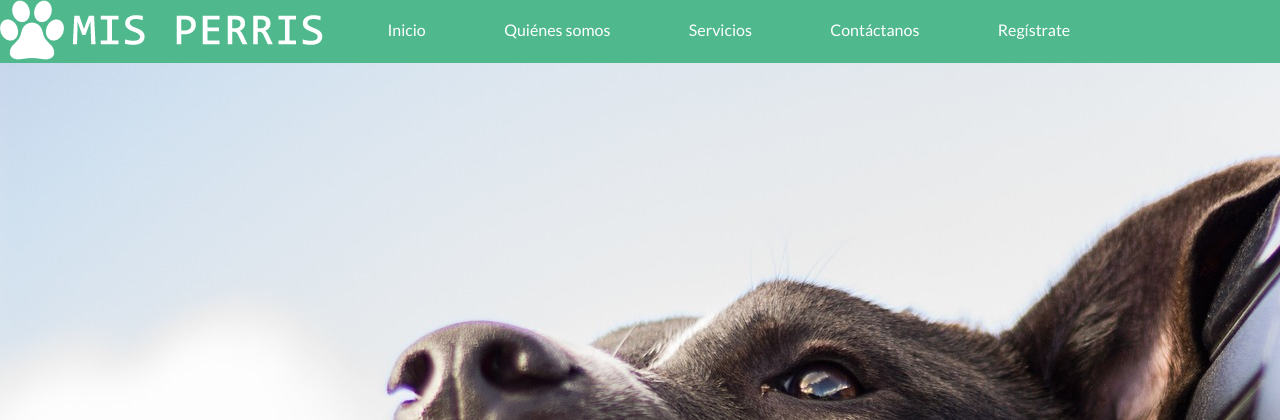
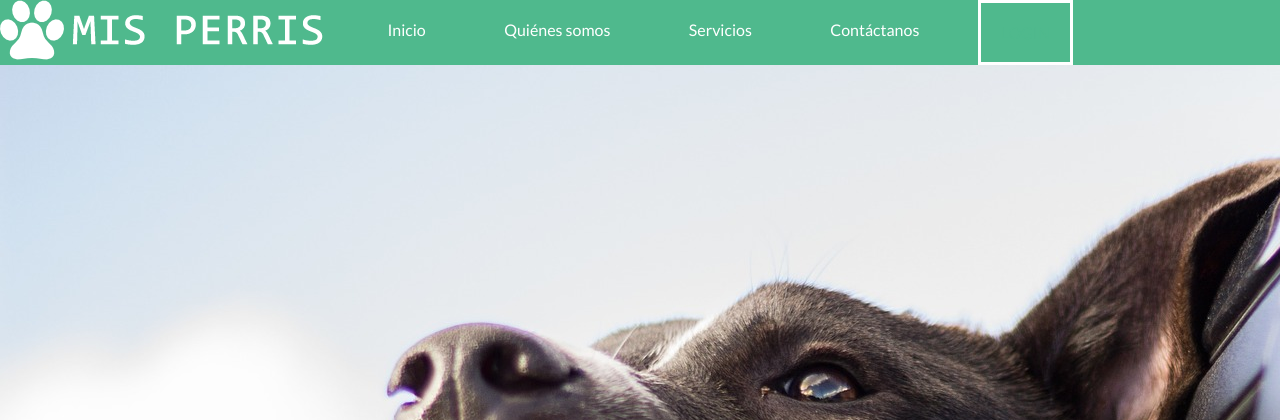
Before and after one commit to KoniAltamirano/Mis-Perris, a Django app: page / in a window 1280 px wide; the page is wider, and only the part inside the window is pictured. Shown: the top 420 px of that part. Run offline with Django 3.2, Linux system fonts and the light colour scheme; some libraries are stand-ins or nearby versions; some web fonts are replaced.

Commit message:
Interfaz con botón Login

```diff
--- a/misperris/blog/static/css/Style.css
+++ b/misperris/blog/static/css/Style.css
@@ -92,12 +92,20 @@ header nav ul li {
 
 
 header nav ul li a {
-
     color: white;
     padding: 20px;
     text-decoration: none;
     display: block;
+}
 
+.login a {
+    color: #4fb98d;
+    border: solid #fff;
+}
+
+.login a:hover {
+    color: #fff;
+    border: #4fb98d;
 }
 
 header nav ul li a:hover {
@@ -105,7 +113,7 @@ header nav ul li a:hover {
     color: #4fb98d;
 }
 
-#asidemain{
+#asidemain {
 
     float: right;
     text-align: left;
--- a/misperris/blog/templates/blog/Main.html
+++ b/misperris/blog/templates/blog/Main.html
@@ -46,13 +46,12 @@
                             <li>
                                 <a href="#">Contáctanos</a>
                             </li>
-                            <li>
-                                <a href="Registro.html">Regístrate</a>
+                            <li class="login">
+                                <a href="Registro.html">LOGIN</a>
                             </li>
                         </ul>
                     </nav>
                 </header>
-
             </div>
         </div>
 
```
